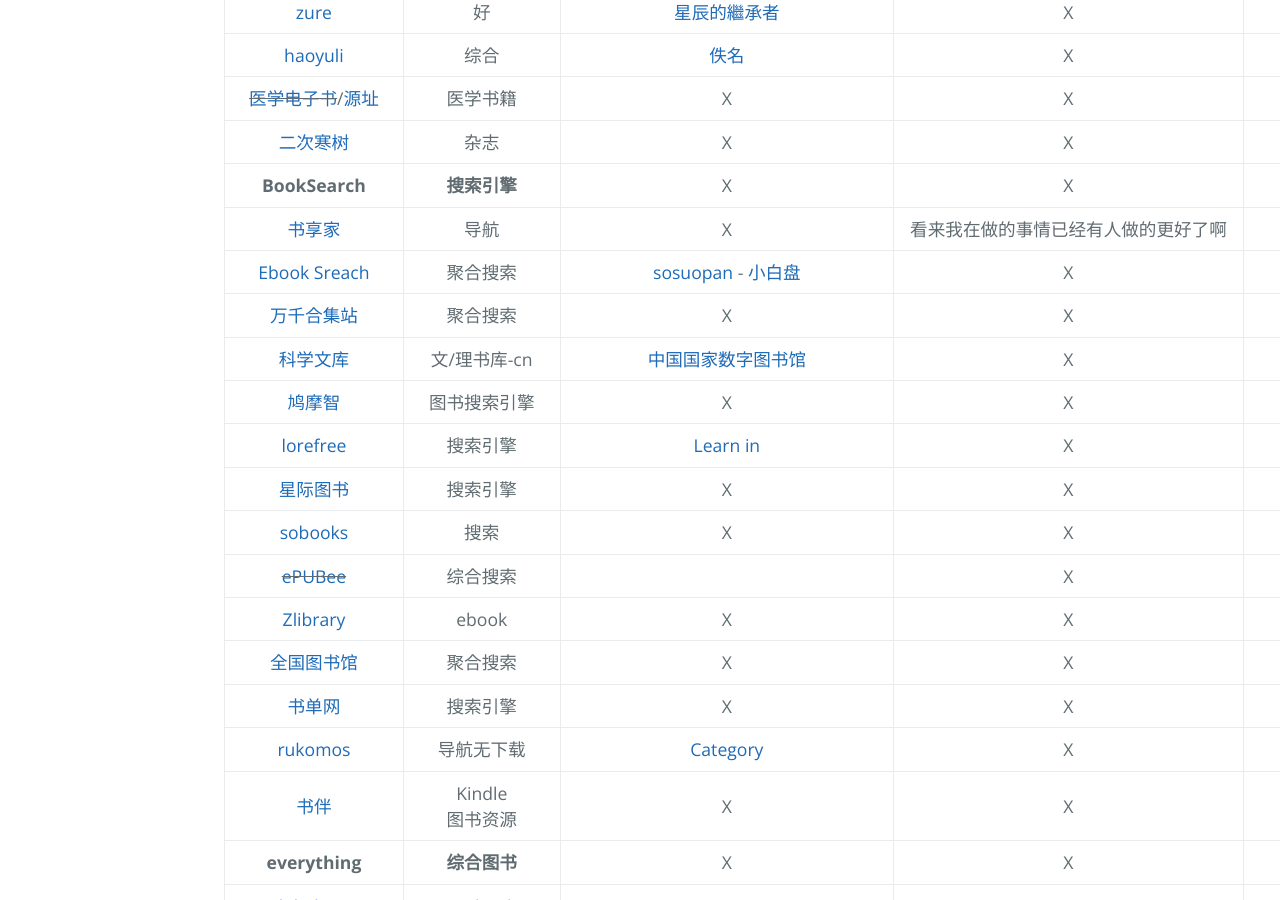
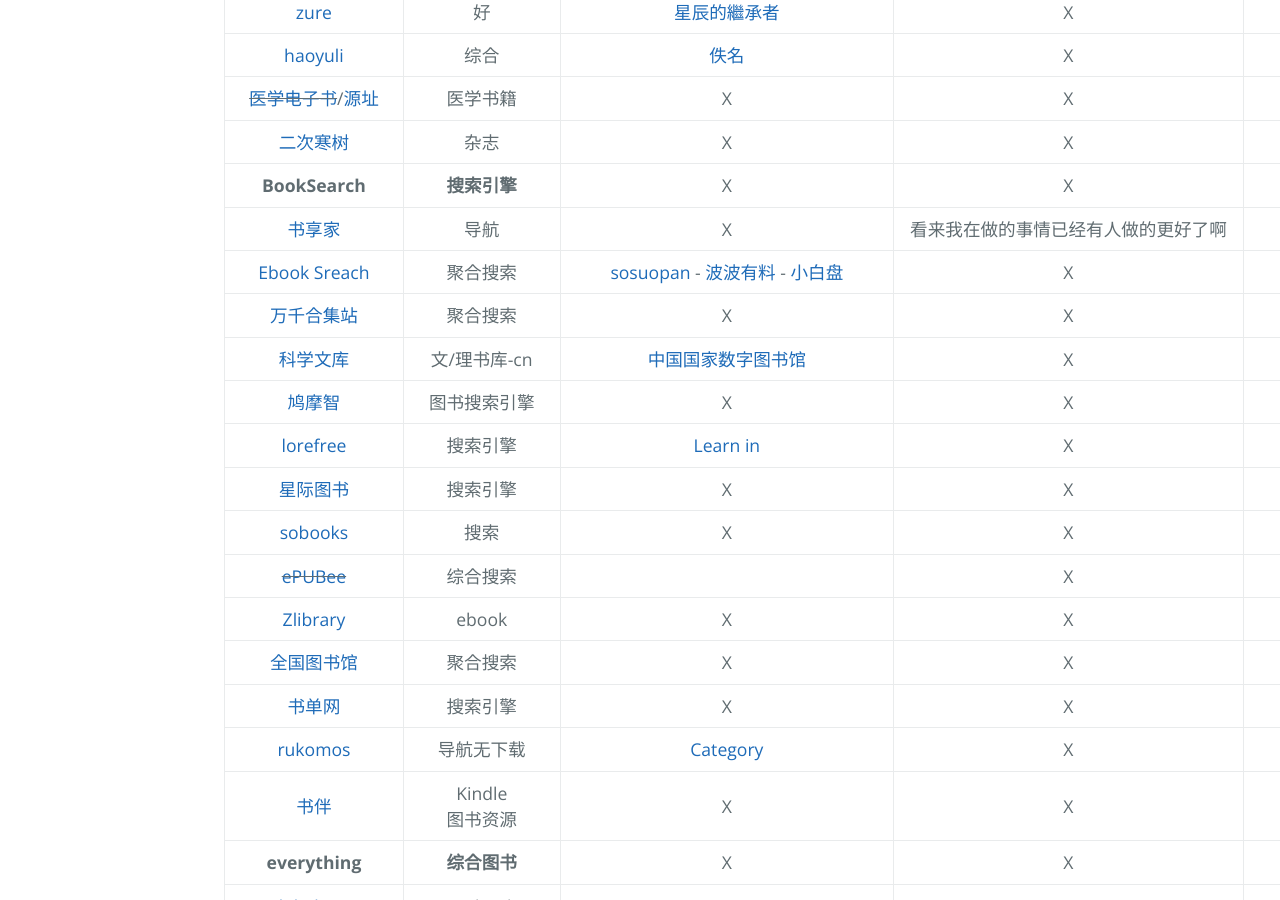
Before and after one commit to AmbroseRen/test, a Jekyll site: the page built from Library/BookSearch.md, in a window 1280 px wide and 900 px high, scrolled down 320 px. Built offline with Jekyll 4.4.1, drawn with Linux system fonts in a browser that asks for light colours; our own code applies the rules of GitHub Pages for plain Markdown files; the repository's description, which GitHub fills in, is left out.

Commit message:
Update BookSearch.md

```diff
--- a/Library/BookSearch.md
+++ b/Library/BookSearch.md
@@ -16,7 +16,7 @@
 | [二次寒树](https://echs.herokuapp.com/) | 杂志 | X | X | X |
 | __BookSearch__ | __搜索引擎__ | X | X | X |
 | [书享家](http://shuxiangjia.cn/) | 导航 | X | 看来我在做的事情已经有人做的更好了啊 | X |
-| [Ebook Sreach](https://ebook.blinkol.com/#/) | 聚合搜索 | [sosuopan](https://m.sosuopan.cn/) - [小白盘](https://www.xiaobaipan.com/) | X | X |
+| [Ebook Sreach](https://ebook.blinkol.com/#/) | 聚合搜索 | [sosuopan](https://m.sosuopan.cn/) - [波波有料](http://www.52xianua.info/) - [小白盘](https://www.xiaobaipan.com/) | X | X |
 | [万千合集站](http://www.hejizhan.com/bbs/) | 聚合搜索 | X | X | X |
 | [科学文库](https://book.sciencereading.cn/shop/main/Login/shopFrame.do) | 文/理书库-cn | [中国国家数字图书馆](http://www.nlc.cn/) | X | X |
 | [鸠摩智](https://www.jiumodiary.com/) | 图书搜索引擎 | X | X | X |
```
